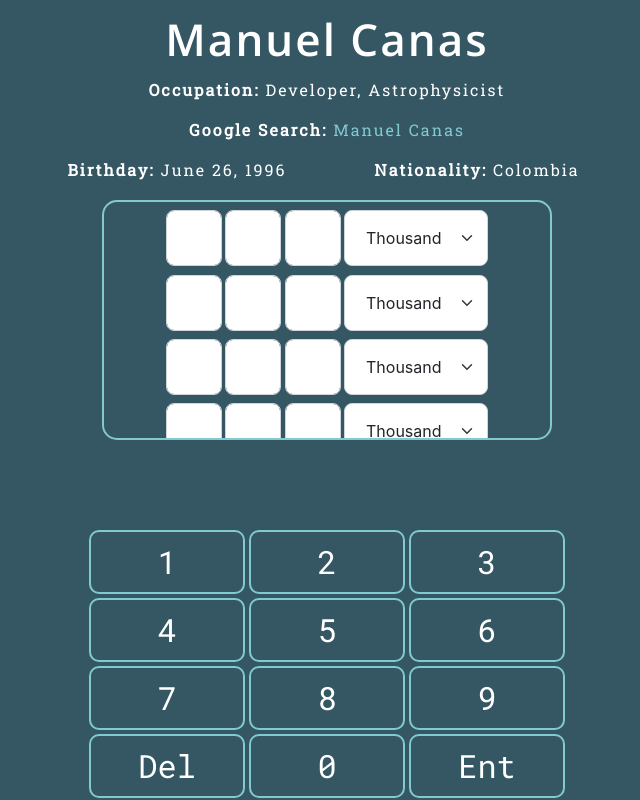
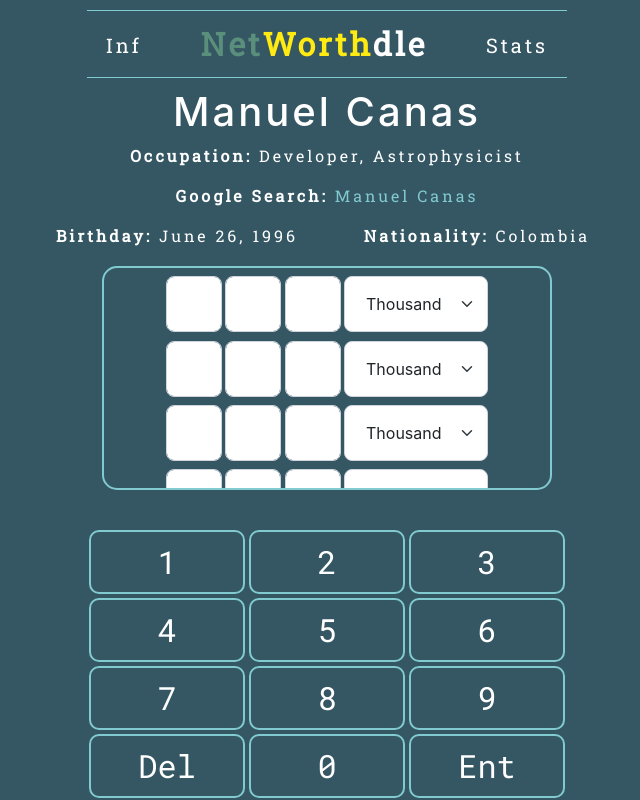
Before and after one commit to canasmh/NetWorthdle, a React (Create React App) app in the folder client/: page / in a window 1280 px wide. Shown: the whole page, without its empty margins (313-953 px from the left). Built offline with nearby package versions, Linux system fonts and the light colour scheme.

Commit message:
Still playing around with the best styling for mobile screens

```diff
--- a/client/src/App.css
+++ b/client/src/App.css
@@ -6,7 +6,7 @@
   background-color: #355764;
   color: #FFF;
   text-align: center;
-  letter-spacing: 2px;
+  letter-spacing: 3px;
 }
 
 .app {
--- a/client/src/App.js
+++ b/client/src/App.js
@@ -1,12 +1,14 @@
 import './App.css';
 import Celeb from './Celeb';
 import GameBoard from './GameBoard';
+import Header from './Header';
 import Keyboard from './Keyboard';
 
 function App() {
 
   return (
     <div className="app">
+      <Header />
       <Celeb />
       <GameBoard />
       <Keyboard />
--- a/client/src/Celeb.css
+++ b/client/src/Celeb.css
@@ -1,4 +1,4 @@
-div.celeb-container h1 {
+div.celeb-container h2 {
     font-size: 32px;
     font-family: 'Open Sans', sans-serif;
     font-weight: 600;
@@ -33,7 +33,7 @@
   }
 
 @media only screen and (min-width: 600px) {
-    div.celeb-container h1 {
+    div.celeb-container h2 {
         font-size: 52px;
     }
 
@@ -44,7 +44,7 @@
 }
 
 @media only screen and (min-width: 992px) {
-    div.celeb-container h1 {
+    div.celeb-container h2 {
         font-size: 44px;
     }
 
--- a/client/src/GameBoard.css
+++ b/client/src/GameBoard.css
@@ -1,6 +1,6 @@
 .game-board {
     min-height: 15vh;
-    max-height: 30vh;
+    max-height: 28vh;
     overflow-y: scroll;
     margin: 0.6rem auto;
     width: 90%;
--- a/client/src/GameTiles.css
+++ b/client/src/GameTiles.css
@@ -45,13 +45,13 @@
 
 @media only screen and (min-width: 600px) {
     input[type=text] {
-        height: 80px;
-        width: 80px;
+        height: 72px;
+        width: 72px;
     }
 
     select {
-        height: 80px;
-        width: 240px;
+        height: 72px;
+        width: 214px;
     }
 }
 
--- a/client/src/Keyboard.css
+++ b/client/src/Keyboard.css
@@ -34,8 +34,8 @@
 
     button.keyboard-button {
         font-size: 40px;
-        height: 92px;
-        width: 180px;
+        height: 88px;
+        width: 176px;
         border: 2px solid #81CACF;
     }
 }
```
